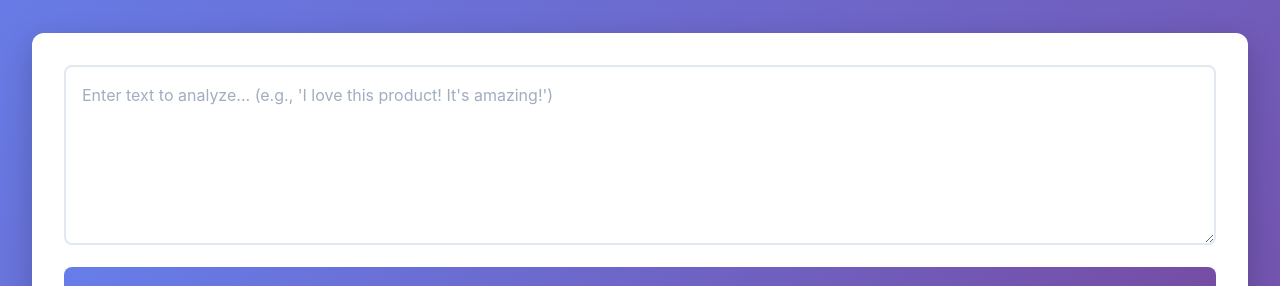
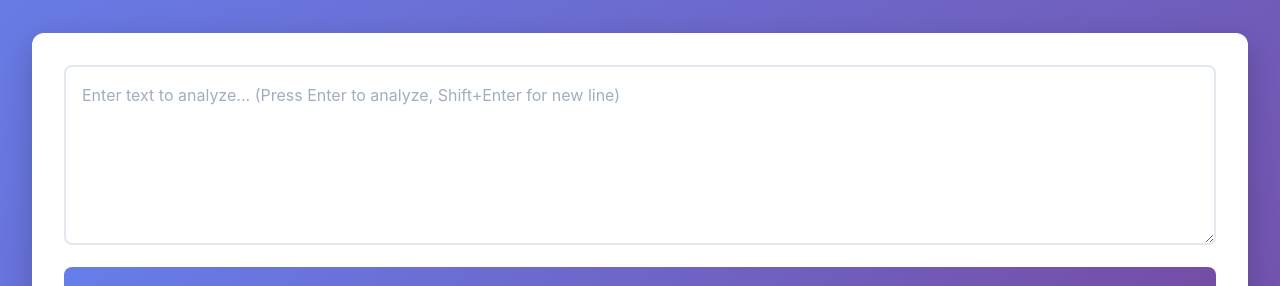
Before and after one commit to Vv243/sentiment-dashboard, a React (Vite) app in the folder frontend/: page / in a window 1280 px wide. Shown: the part 125-411 px from the top of the page. Built offline with nearby package versions, Linux system fonts and the light colour scheme; no server answers.

Commit message:
Update ENTER to analyze and SHIFT ENTER to go to newline.

```diff
--- a/frontend/src/App.jsx
+++ b/frontend/src/App.jsx
@@ -93,7 +93,15 @@ function App() {
           <textarea
             value={text}
             onChange={(e) => setText(e.target.value)}
-            placeholder="Enter text to analyze... (e.g., 'I love this product! It's amazing!')"
+            onKeyDown={(e) => {
+              // Submit on Enter (without Shift)
+              if (e.key === 'Enter' && !e.shiftKey) {
+                e.preventDefault() // Prevent new line
+                analyzeSentiment(e) // Submit form
+              }
+              // Shift+Enter allows new line (default behavior)
+            }}
+            placeholder="Enter text to analyze... (Press Enter to analyze, Shift+Enter for new line)"
             rows="6"
             className="text-input"
           />
```
